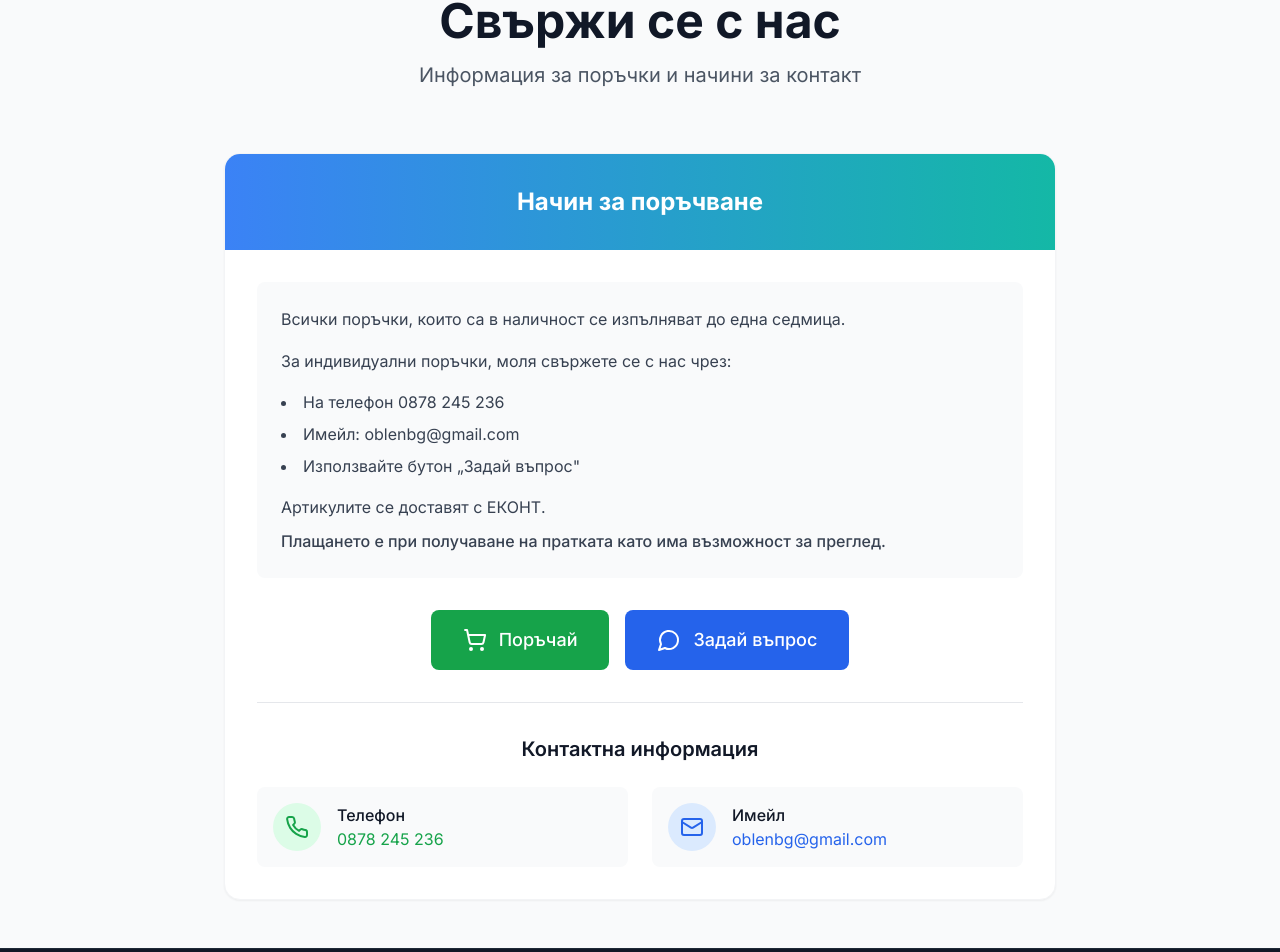
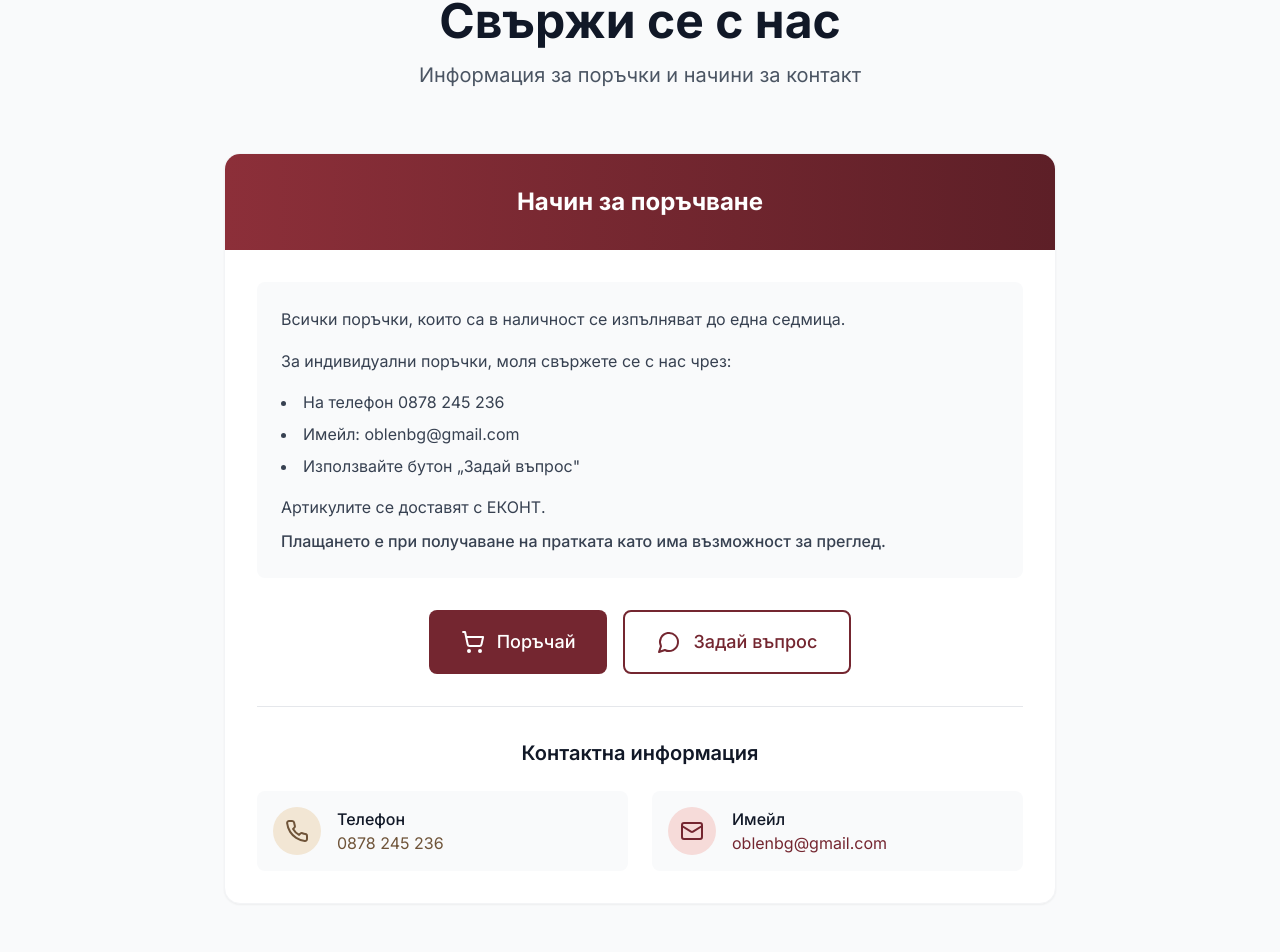
Before and after one commit to rusevamilena72/Oblen, a React (Vite) app: page /contact in a window 1280 px wide. Shown: the part 204-1156 px from the top of the page. Built offline with nearby package versions, Linux system fonts and the light colour scheme; no server answers.

Commit message:
Update ContactPage.tsx

```diff
--- a/src/pages/ContactPage.tsx
+++ b/src/pages/ContactPage.tsx
@@ -21,7 +21,7 @@ const ContactPage: React.FC = () => {
       <div className="max-w-4xl mx-auto px-4 sm:px-6 lg:px-8">
         {/* Page Header */}
         <div className="text-center mb-16">
-          <div className="w-16 h-16 bg-gradient-to-br from-blue-500 to-teal-500 rounded-2xl mx-auto mb-6 flex items-center justify-center">
+          <div className="w-16 h-16 bg-gradient-to-br from-berry-600 to-berry-800 rounded-2xl mx-auto mb-6 flex items-center justify-center">
             <MessageCircle size={32} className="text-white" />
           </div>
           <h1 className="text-4xl md:text-5xl font-bold text-gray-900 mb-4">
@@ -34,7 +34,7 @@ const ContactPage: React.FC = () => {
 
         <div className="bg-white rounded-2xl shadow-sm border border-gray-100 overflow-hidden">
           {/* Header */}
-          <div className="bg-gradient-to-r from-blue-500 to-teal-500 px-6 py-8">
+          <div className="bg-gradient-to-r from-berry-600 to-berry-800 px-6 py-8">
             <h2 className="text-2xl font-bold text-white text-center">
               Начин за поръчване
             </h2>
@@ -69,7 +69,7 @@ const ContactPage: React.FC = () => {
             <div className="flex flex-col sm:flex-row gap-4 justify-center mb-8">
               <button
                 onClick={handleOrder}
-                className="flex items-center justify-center space-x-3 px-8 py-4 bg-green-600 text-white rounded-lg hover:bg-green-700 focus:outline-none focus:ring-2 focus:ring-offset-2 focus:ring-green-500 transition-colors font-medium text-lg"
+                className="flex items-center justify-center space-x-3 px-8 py-4 bg-berry-700 text-white rounded-lg hover:bg-berry-800 focus:outline-none focus:ring-2 focus:ring-offset-2 focus:ring-berry-500 transition-colors font-medium text-lg"
               >
                 <ShoppingCart size={24} />
                 <span>Поръчай</span>
@@ -77,7 +77,7 @@ const ContactPage: React.FC = () => {
 
               <button
                 onClick={handleQuestion}
-                className="flex items-center justify-center space-x-3 px-8 py-4 bg-blue-600 text-white rounded-lg hover:bg-blue-700 focus:outline-none focus:ring-2 focus:ring-offset-2 focus:ring-blue-500 transition-colors font-medium text-lg"
+                className="flex items-center justify-center space-x-3 px-8 py-4 bg-white text-berry-700 border-2 border-berry-700 rounded-lg hover:bg-berry-50 focus:outline-none focus:ring-2 focus:ring-offset-2 focus:ring-berry-500 transition-colors font-medium text-lg"
               >
                 <MessageCircle size={24} />
                 <span>Задай въпрос</span>
@@ -93,14 +93,14 @@ const ContactPage: React.FC = () => {
               <div className="grid grid-cols-1 md:grid-cols-2 gap-6">
                 {/* Phone */}
                 <div className="flex items-center space-x-4 p-4 bg-gray-50 rounded-lg">
-                  <div className="w-12 h-12 bg-green-100 rounded-full flex items-center justify-center">
-                    <Phone size={24} className="text-green-600" />
+                  <div className="w-12 h-12 bg-wood-100 rounded-full flex items-center justify-center">
+                    <Phone size={24} className="text-wood-700" />
                   </div>
                   <div>
                     <h4 className="font-medium text-gray-900">Телефон</h4>
                     <a
-                      href="tel:0878878878"
-                      className="text-green-600 hover:text-green-700 transition-colors"
+                      href="tel:+359878245236"
+                      className="text-wood-700 hover:text-wood-800 transition-colors"
                     >
                       0878 245 236
                     </a>
@@ -109,14 +109,14 @@ const ContactPage: React.FC = () => {
 
                 {/* Email */}
                 <div className="flex items-center space-x-4 p-4 bg-gray-50 rounded-lg">
-                  <div className="w-12 h-12 bg-blue-100 rounded-full flex items-center justify-center">
-                    <Mail size={24} className="text-blue-600" />
+                  <div className="w-12 h-12 bg-berry-100 rounded-full flex items-center justify-center">
+                    <Mail size={24} className="text-berry-700" />
                   </div>
                   <div>
                     <h4 className="font-medium text-gray-900">Имейл</h4>
                     <a
                       href="mailto:oblenbg@gmail.com"
-                      className="text-blue-600 hover:text-blue-700 transition-colors"
+                      className="text-berry-700 hover:text-berry-800 transition-colors"
                     >
                       oblenbg@gmail.com
                     </a>
```
